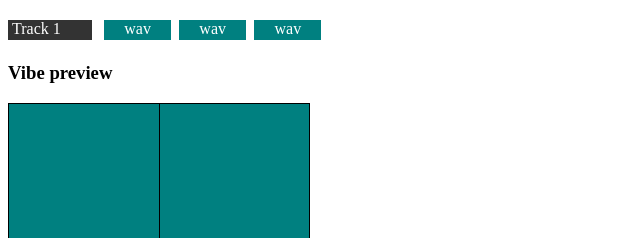
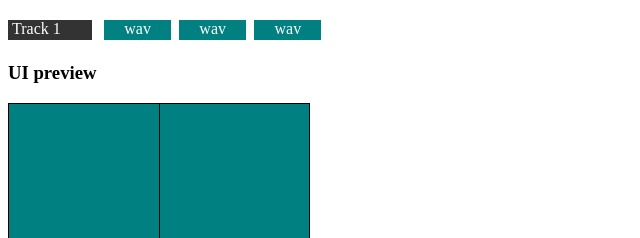
Before and after one commit to Luftare/audio-sample-calculator, a plain HTML site: page index.html in a window 1280 px wide. Shown: the part 291-529 px from the top of the page, 0-640 px from the left. Drawn offline with nearby package versions, Linux system fonts and the light colour scheme.

Commit message:
Rename header

```diff
--- a/index.html
+++ b/index.html
@@ -71,7 +71,7 @@
     </div>
   </div>
 
-  <h3>Vibe preview</h3>
+  <h3>UI preview</h3>
   <canvas id="vibe-grid" width="300" height="300"></canvas>
   <script src="https://cdnjs.cloudflare.com/ajax/libs/vue/2.6.10/vue.min.js"></script>
   <script src="app.js"></script>
```
